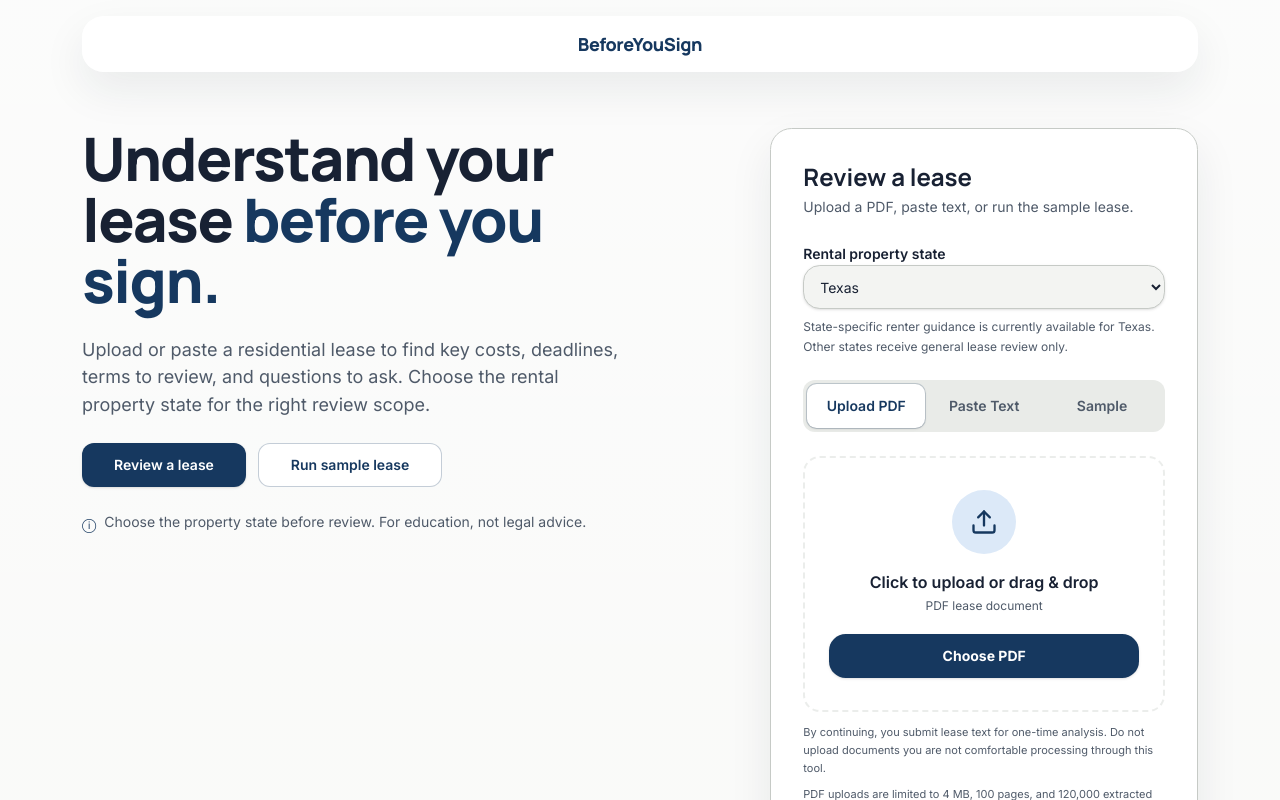
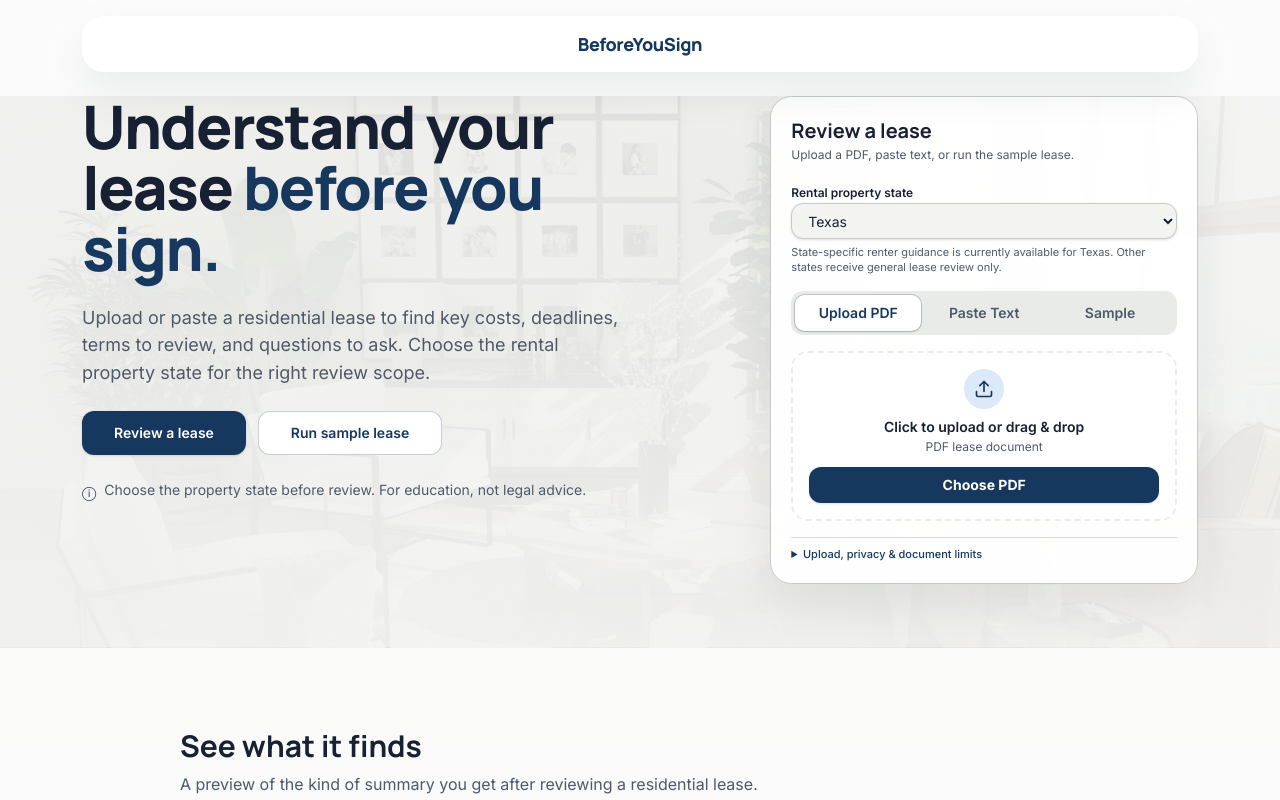
Before and after one commit to ChimdumebiNebolisa/BeforeYouSign, a Next.js app: page / in a window 1280 px wide. Shown: the top 800 px of the page. Built offline with nearby package versions, Linux system fonts and the light colour scheme.

Commit message:
Update homepage lease-review hero

```diff
--- a/src/components/beforeyousign/landing-client.tsx
+++ b/src/components/beforeyousign/landing-client.tsx
@@ -614,7 +614,15 @@
 
   return (
     <div className="bys-container w-full px-6 font-sans lg:px-8">
-      <section className="pt-12 pb-[4.5rem] lg:pt-8 lg:pb-24">
+      <section className="relative isolate pb-12 lg:pb-16">
+        <div
+          aria-hidden="true"
+          className="pointer-events-none absolute inset-y-0 left-1/2 -z-10 w-screen -translate-x-1/2 bg-cover bg-center"
+          style={{
+            backgroundImage:
+              "linear-gradient(90deg, rgb(243 244 242 / 88%), rgb(243 244 242 / 80%)), linear-gradient(0deg, rgb(243 244 242 / 82%), rgb(243 244 242 / 42%)), url('/images/apartment-living-room.jpg')",
+          }}
+        />
         <div className="grid grid-cols-1 items-start gap-12 lg:grid-cols-12 lg:gap-16">
           <div className="lg:col-span-7">
             <LandingHero
--- a/src/components/beforeyousign/landing-intake-card.tsx
+++ b/src/components/beforeyousign/landing-intake-card.tsx
@@ -4,6 +4,7 @@
 import { PasteTextDialog } from "@/components/beforeyousign/paste-text-dialog";
 import { SampleLeaseCta } from "@/components/beforeyousign/sample-lease-cta";
 import { STATE_OPTIONS, type StateCode } from "@/lib/jurisdiction/states";
+import { OCR_WARNING, PRIVACY_CONTINUE_LINE, UPLOAD_LIMITS_NOTE } from "@/lib/public-copy";
 import { useRef } from "react";
 
 export type IntakeTab = "upload" | "paste" | "sample";
@@ -49,22 +50,22 @@
   return (
     <div
       id="review-intake"
-      className="bys-glass-panel bys-float-shadow scroll-mt-32 space-y-6 rounded-2xl border border-border p-6 sm:p-8 lg:sticky lg:top-28"
+      className="bys-glass-panel bys-float-shadow scroll-mt-32 space-y-4 rounded-2xl border border-border p-4 sm:p-5 lg:sticky lg:top-28"
     >
-      <div className="space-y-1 text-center lg:text-left">
-        <h2 className="font-[family-name:var(--font-headline)] text-2xl font-bold text-foreground">Review a lease</h2>
-        <p className="text-sm text-muted-foreground">Upload a PDF, paste text, or run the sample lease.</p>
+      <div className="space-y-0.5 text-left">
+        <h2 className="font-[family-name:var(--font-headline)] text-xl font-bold text-foreground">Review a lease</h2>
+        <p className="text-xs text-muted-foreground">Upload a PDF, paste text, or run the sample lease.</p>
       </div>
 
-      <div className="space-y-2">
-        <label htmlFor="lease-state" className="text-sm font-semibold text-foreground">
+      <div className="space-y-1.5">
+        <label htmlFor="lease-state" className="text-xs font-semibold text-foreground">
           Rental property state
         </label>
         <select
           id="lease-state"
           value={stateCode}
           onChange={(event) => onStateChange(event.target.value as StateCode)}
-          className="h-11 w-full rounded-xl border border-border bg-background px-3 text-sm text-foreground shadow-sm outline-none focus:ring-2 focus:ring-primary/30"
+          className="h-9 w-full rounded-lg border border-border bg-background px-3 text-sm text-foreground shadow-sm outline-none focus:ring-2 focus:ring-primary/30"
         >
           {STATE_OPTIONS.map((state) => (
             <option key={state.code} value={state.code}>
@@ -72,7 +73,7 @@
             </option>
           ))}
         </select>
-        <p className="text-xs leading-relaxed text-muted-foreground">
+        <p className="text-[11px] leading-snug text-muted-foreground">
           State-specific renter guidance is currently available for Texas. Other states receive general lease review
           only.
         </p>
@@ -92,7 +93,7 @@
             aria-controls="lease-intake-panel"
             tabIndex={activeTab === tab.id ? 0 : -1}
             className={[
-              "min-h-11 flex-1 rounded-md px-3 py-2.5 text-xs font-semibold transition focus-visible:outline-none focus-visible:ring-2 focus-visible:ring-ring sm:text-sm",
+              "min-h-9 flex-1 rounded-md px-2 py-1.5 text-xs font-semibold transition focus-visible:outline-none focus-visible:ring-2 focus-visible:ring-ring sm:text-sm",
               activeTab === tab.id
                 ? "bg-card text-primary shadow-sm ring-1 ring-primary/20"
                 : "text-muted-foreground hover:text-foreground",
@@ -127,6 +128,17 @@
         ) : null}
         {activeTab === "sample" ? <SampleLeaseCta embedded onStartSample={onStartSample} /> : null}
       </div>
+
+      <details className="border-t border-border/70 pt-2 text-[11px] text-muted-foreground">
+        <summary className="cursor-pointer font-medium text-primary outline-none marker:text-primary focus-visible:ring-2 focus-visible:ring-ring">
+          Upload, privacy &amp; document limits
+        </summary>
+        <div className="space-y-2 pt-2 leading-relaxed">
+          <p>{PRIVACY_CONTINUE_LINE}</p>
+          <p>{UPLOAD_LIMITS_NOTE}</p>
+          <p>{OCR_WARNING}</p>
+        </div>
+      </details>
     </div>
   );
 }
--- a/src/components/beforeyousign/upload-lease-cta.tsx
+++ b/src/components/beforeyousign/upload-lease-cta.tsx
@@ -2,7 +2,6 @@
 
 import { useId, useRef, useState } from "react";
 import { Upload } from "lucide-react";
-import { OCR_WARNING, PRIVACY_CONTINUE_LINE, UPLOAD_LIMITS_NOTE } from "@/lib/public-copy";
 import { ANALYSIS_LIMITS } from "@/lib/analysis/limits";
 
 export function UploadLeaseCta({ onStartUpload }: { onStartUpload: (file: File) => void }) {
@@ -49,7 +48,7 @@
         <button
           type="button"
           className={[
-            "relative flex min-h-[12.5rem] w-full cursor-pointer flex-col items-center justify-center rounded-xl border-2 border-dashed bg-card px-6 py-8 text-center transition-all focus-visible:outline-none focus-visible:ring-2 focus-visible:ring-ring focus-visible:ring-offset-2",
+            "relative flex min-h-[9rem] w-full cursor-pointer flex-col items-center justify-center rounded-xl border-2 border-dashed bg-card px-4 py-4 text-center transition-all focus-visible:outline-none focus-visible:ring-2 focus-visible:ring-ring focus-visible:ring-offset-2",
             isDragActive
               ? "border-primary/45 bys-float-shadow"
               : "border-border/35 hover:border-primary/35",
@@ -78,20 +77,16 @@
             handleFile(file);
           }}
         >
-          <span className="mx-auto flex h-16 w-16 items-center justify-center rounded-full bg-accent text-primary transition-transform hover:scale-105">
-            <Upload className="h-7 w-7" strokeWidth={2} aria-hidden />
+          <span className="mx-auto flex h-10 w-10 items-center justify-center rounded-full bg-accent text-primary transition-transform hover:scale-105">
+            <Upload className="h-5 w-5" strokeWidth={2} aria-hidden />
           </span>
-          <span className="mt-4 block font-semibold text-foreground">Click to upload or drag &amp; drop</span>
-          <span className="mt-1 block text-xs text-muted-foreground">PDF lease document</span>
-          <span className="mt-5 flex h-11 w-full items-center justify-center rounded-xl bys-gradient-cta text-sm font-bold text-primary-foreground shadow-sm transition hover:opacity-95 active:scale-[0.99]">
+          <span className="mt-2 block text-sm font-semibold text-foreground">Click to upload or drag &amp; drop</span>
+          <span className="mt-0.5 block text-xs text-muted-foreground">PDF lease document</span>
+          <span className="mt-3 flex h-9 w-full items-center justify-center rounded-lg bys-gradient-cta text-sm font-bold text-primary-foreground shadow-sm transition hover:opacity-95 active:scale-[0.99]">
             Choose PDF
           </span>
         </button>
       </div>
-
-      <p className="mt-3 text-[11px] leading-relaxed text-muted-foreground">{PRIVACY_CONTINUE_LINE}</p>
-      <p className="mt-2 text-[11px] leading-relaxed text-muted-foreground">{UPLOAD_LIMITS_NOTE}</p>
-      <p className="mt-2 text-[11px] leading-relaxed text-muted-foreground">{OCR_WARNING}</p>
 
       {errorMessage ? (
         <p className="mt-3 text-sm font-medium text-destructive" role="alert">
```
Also changed, not shown: public/images/apartment-living-room.jpg (added).
